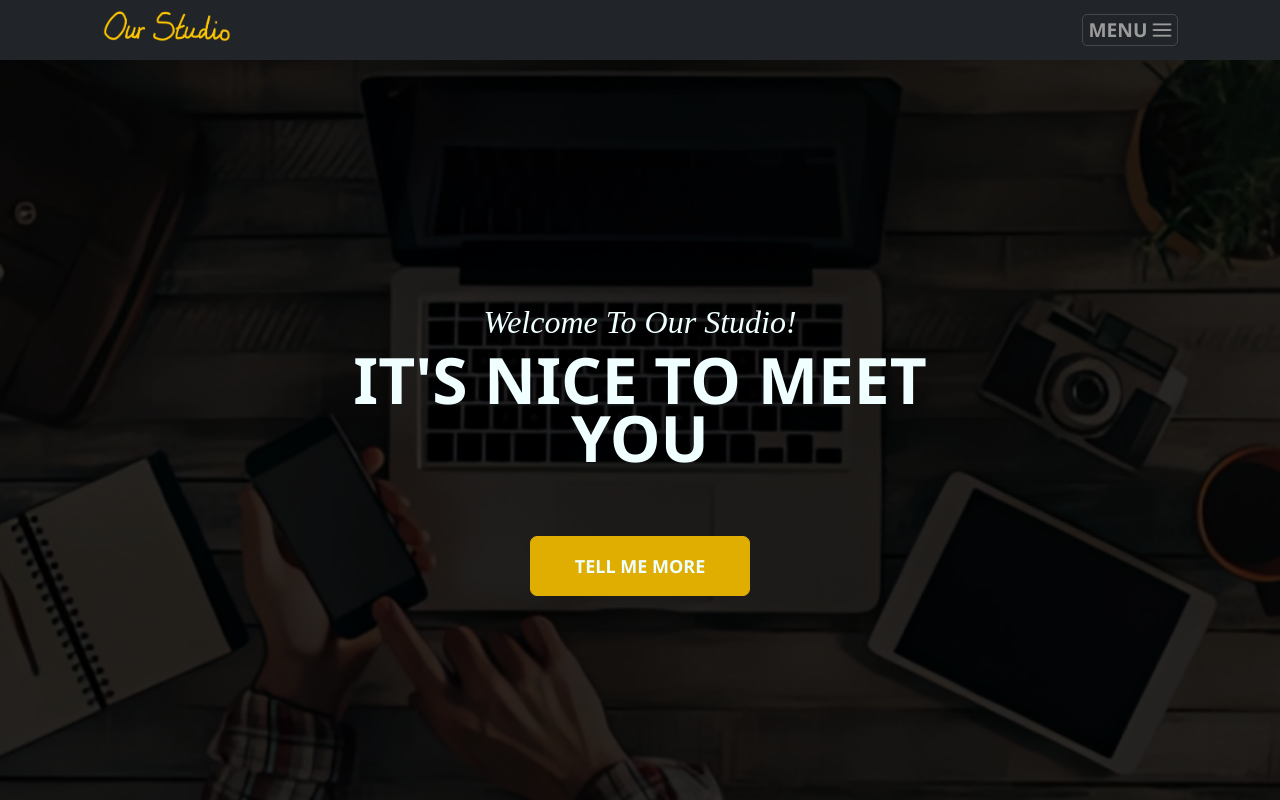
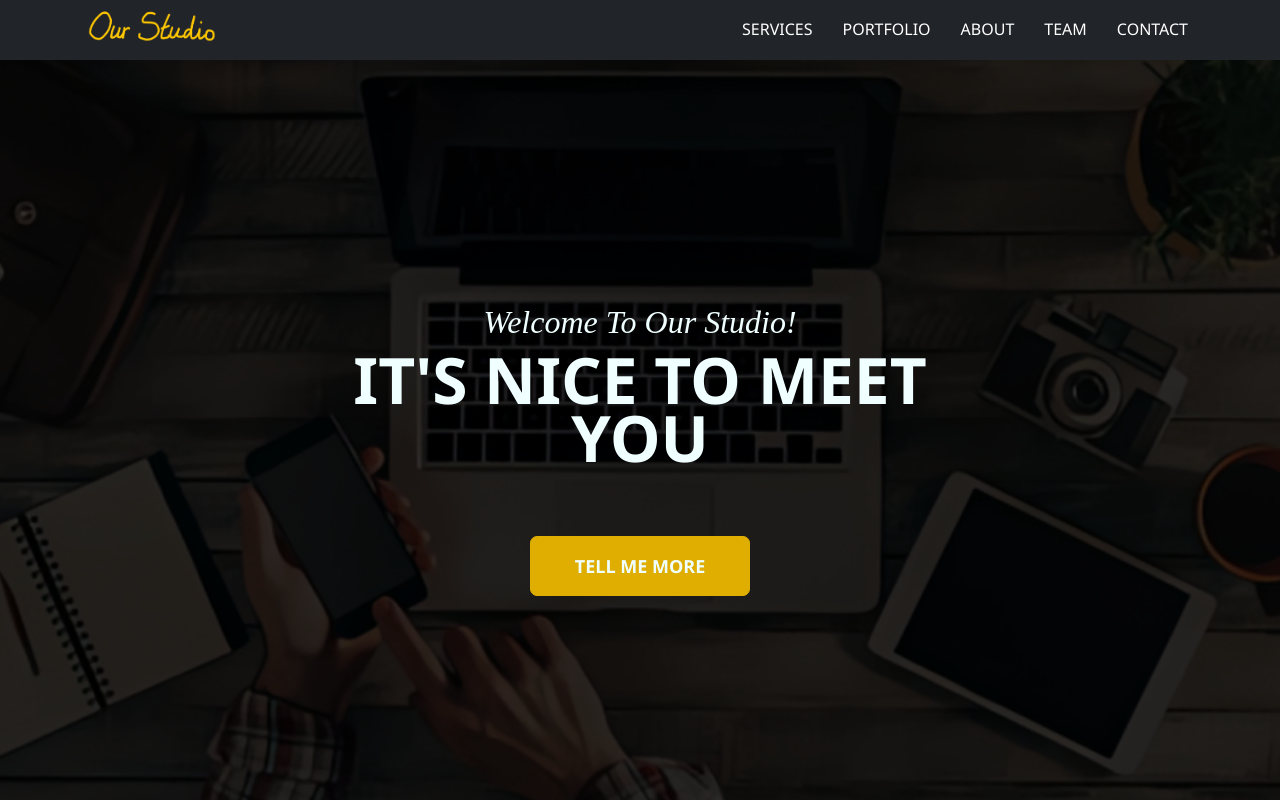
Before and after one commit to kusa6imaru/pet-project, a plain HTML site: page index.html in a window 1280 px wide. Shown: the top 800 px of the page. Drawn offline with Linux system fonts and the light colour scheme.

Commit message:
new header menu and minor edits

```diff
--- a/index.html
+++ b/index.html
@@ -15,10 +15,17 @@
             <div class="home-page-button noselect">
                 <img class="home-page-button-image" src="homepage.png" alt="Start Bootstrap Icon">
             </div>
-            <div class="header-menu-button noselect">
+            <div class="header-menu noselect">
+                <p>SERVICES</p>
+                <p>PORTFOLIO</p>
+                <p>ABOUT</p>
+                <p>TEAM</p>
+                <p>CONTACT</p>
+            </div>
+            <!-- <div class="header-menu-button noselect">
                 <p class="header-menu-button-text">MENU</p>
                 <img class="header-menu-button-icon" src="menu.png" alt="headerMenuButtonIcon">
-            </div>
+            </div> -->
         </header>
         <main>
             <section class="welcome-page">
--- a/style.css
+++ b/style.css
@@ -53,7 +53,7 @@ header {
 
 @media (min-width: 1367px) {
     .home-page-button {
-        margin: 0 1000px 0 0;
+        margin: 0 720px 0 0;
     }
 
     .services-page {
@@ -106,7 +106,7 @@ header {
 
 @media (max-width: 1366px) {
     .home-page-button {
-        margin: 0 850px 0 0;
+        margin: 0 510px 0 0;
     }
 
     .services-page {
@@ -160,7 +160,7 @@ header {
 
 @media (max-width: 1200px) {
     .home-page-button {
-        margin: 0 710px 0 0;
+        margin: 0 360px 0 0;
     }
 
     .services-page {
@@ -214,7 +214,7 @@ header {
 
 @media (max-width: 1050px) {
     .home-page-button {
-        margin: 0 630px 0 0;
+        margin: 0 270px 0 0;
     }
 
     .services-page {
@@ -251,9 +251,27 @@ header {
     width: 130px;
     height: 55px;
     pointer-events: none;
+    margin: 0 0 0 10px;
 }
 
-.header-menu-button {
+.header-menu {
+    display: flex;
+}
+
+.header-menu p {
+    padding: 10px 10px;
+    margin: 0 5px 2px;
+    color: white;
+    font-family: 'Segoe UI', Tahoma, Geneva, Verdana, sans-serif;
+    font-size: medium;
+    cursor: pointer;
+}
+
+.header-menu p:hover {
+    color: rgb(255, 200, 0)
+}
+
+/* .header-menu-button {
     display: flex;
     align-items: center;
     cursor: pointer;
@@ -267,7 +285,7 @@ header {
     font-family: 'Segoe UI', Tahoma, Geneva, Verdana, sans-serif;
     font-weight: 600;
     padding: 0 0 2px 0;
-}
+} */
 
 .header-menu-button-icon {
     width: 30px;
```
